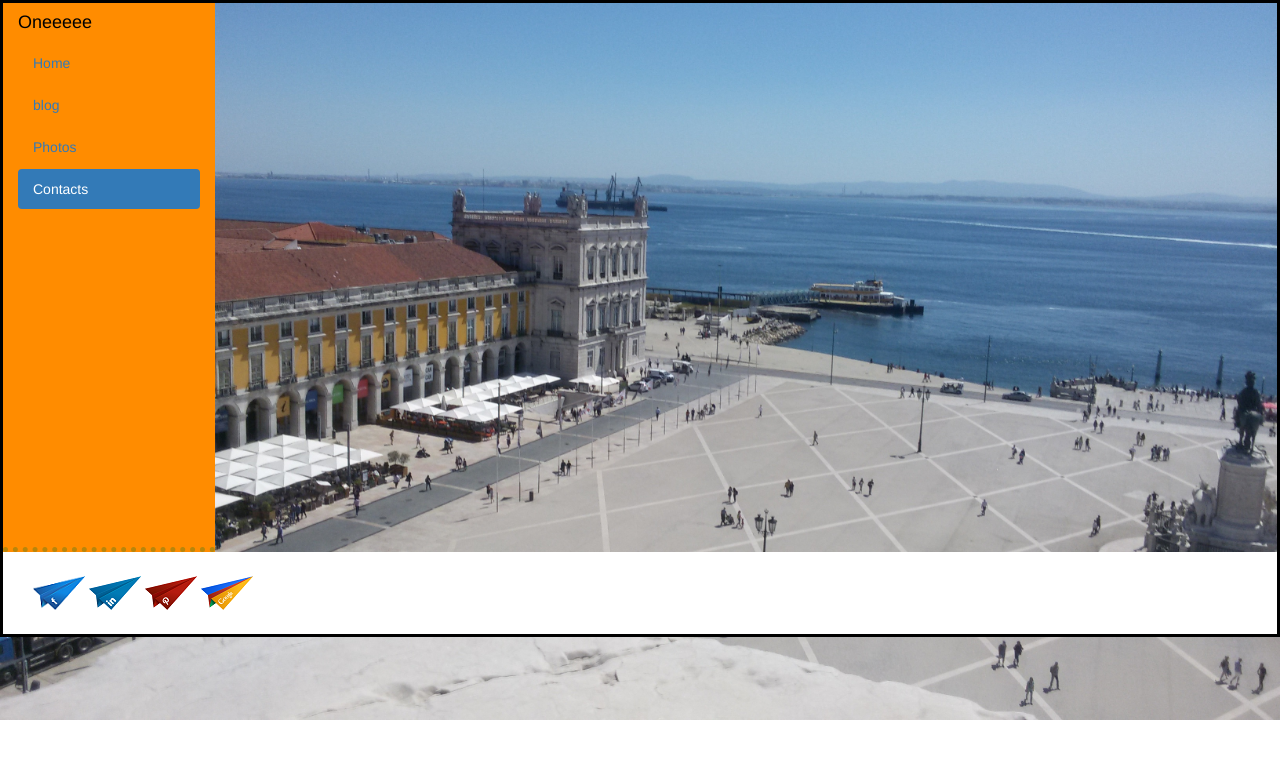
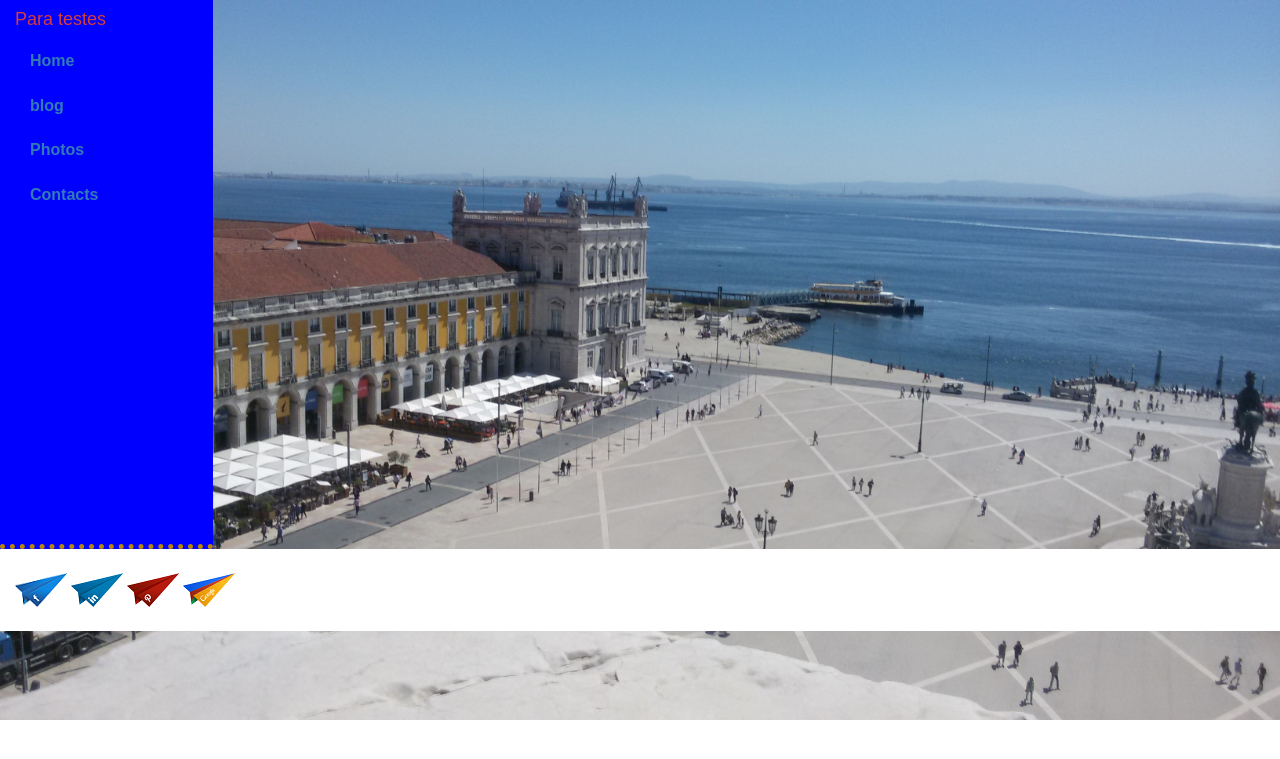
Before and after one commit to mconceicaonlm/MCMGitRepository, a Django app: page / in a window 1280 px wide. Shown: the top 759 px of the page. Run offline with Django 3.2, Linux system fonts and the light colour scheme; some libraries are stand-ins or nearby versions.

Commit message:
alt header.html

```diff
--- a/AppTestPythoAnyWhere/templates/contacts.html
+++ b/AppTestPythoAnyWhere/templates/contacts.html
@@ -28,8 +28,6 @@
                 {% endblock %}
             </div>
         </div>
-        {% csrf_token %}
-        {{ form }}
         <div class = 'col-sm-8'>
             <form id="ContactForm" data-toggle="validator" method="POST">
 
@@ -56,6 +54,7 @@
                 </div>
                 <div class = 'col-sm-4'>
                     <br/><br/><br/><br/><br/><br/><br/><br/><br/><br/>
+                    {% csrf_token %}
                     <div class="form-actions">
                         <input type="submit" value="Send">
                     </div>
--- a/AppTestPythoAnyWhere/templates/header.html
+++ b/AppTestPythoAnyWhere/templates/header.html
@@ -1,8 +1,8 @@
 <!DOCTYPE html>
 <html lang="pt">
 <head>
-<title> MCM Oneeeee </title>
-<meta charset="utf-8">
+<title> Pagina de testes </title>
+<meta charset="UTF-8"/>
 {% load staticfiles %}
 <meta name="viewport" content="width=device-width, initial-scale=1">
 <link rel="stylesheet" href="https://maxcdn.bootstrapcdn.com/bootstrap/3.3.7/css/bootstrap.min.css">
@@ -13,66 +13,71 @@
   .row.content {height: 549px}
   /* Set gray background color and 100% height */
   .sidenav {
-    background-color:darkorange;
+  background-color:blue;
   height: 100%;
-    color-interpolation-filters: red;
+
   border-bottom: thick dotted darkgoldenrod;
+  color:rgb(0, 0, 0)
   }
   .body {
     width: 100%;
     background-image: url("{% static 'img/Lisboa.png' %}");
     background-size: cover;
     background-repeat: no-repeat;
-    border-style: solid;
+
   }
+
   /* Set black background color, white text and some padding */
   footer {
     background-color: white;
     color: white;
     padding: 15px;
   }
-    .bt2{
-    position: absolute;
-    right: 0px;
-    top: 0px;
-    padding-left: 1000px;
+  .NavbarMenu {
+    color: rgb(212, 61, 61);
+    font-size: 16px;
+    font-family: Arial, Tahoma, Verdana;
+    width: 100%;
+    height: 25px;
+    font-weight: bold;margin: 0;padding: 0;
   }
+
   /* On small screens, set height to 'auto' for sidenav and grid */
+  /*****
   @media screen and (max-width: 767px) {
   .sidenav {
-        height: auto;
-        padding: 10px;
+      width: 100%;
+      height: 10%;
+      padding: 10%
   }
   .row.content {height: auto;}
   }
-    .busca-organica{
-      width:120px;
-      height:27px;
-      background-color:#FFF;
-      display:none;
-    }
-    .btn-pesq{
-      display:block;
-    }
+  ***/
+
 </style>
 </head>
-<body class="body" style=color:black>
+<body class="body">
   <div class="container-fluid">
      <div class="row content">
-      <div class="col-sm-2 sidenav">
-        <h4>Oneeeee </h4>
+        <div class="col-xs-2 sidenav">
+          <nav class="nav NavbarMenu">
+            <div class="wrap" >
+              <h4>Para testes </h4>
                 <ul class="nav nav-pills nav-stacked">
-            <li><a href="">Home</a></li>
+                  <li><a visited:{color: #0000ff} href="">Home</a></li>
                   <li><a href="/blog/">blog</a></li>
                   <li><a href="/photos/">Photos</a></li>
-            <li class="active"><a href="/contact/">Contacts</a></li>
+                  <li><a href="/contact/">Contacts</a></li>
               </ul>
+            </div>
+        </nav>
       </div>
     </div>
   </div>
 </body>
 <footer class="container-fluid">
-    <div class="container-fluid" style="margin-right:0%">
+  <div class="row">
+    <div class="col-sm-10">
       <a href="https://www.facebook.com/facebook" target="_blank">
       <img src="{% static 'img/logos/if_facebook_128_221698.png' %}"></a>
       <a href="https://www.linkedin.com/"target="_blank">
@@ -82,5 +87,6 @@
       <a href="https://www.google.com/"target="_blank">
       <img src="{% static 'img/logos/if_google_128_221701.png' %}" style='max-height:100px' alt="face"></a>
     </div>
+  </div>
 </footer>
 </html>
--- a/AppTestPythoAnyWhere/templates/photos.html
+++ b/AppTestPythoAnyWhere/templates/photos.html
@@ -25,7 +25,7 @@
         <div class="row">
         <div class="col-md-4">
             <div class="thumbnail">
-            <a href="{% static 'img/lisboa.png' %}" target="_blank">
+            <a href="{% static 'img/Lisboa.png' %}" target="_blank">
                 <img src="{% static 'img/lisboa.png' %}" alt="Lights" style="width:100%">
                 <div class="caption">
                 <p></p>
```
Lines whose indentation alone changed are shown as unchanged.
